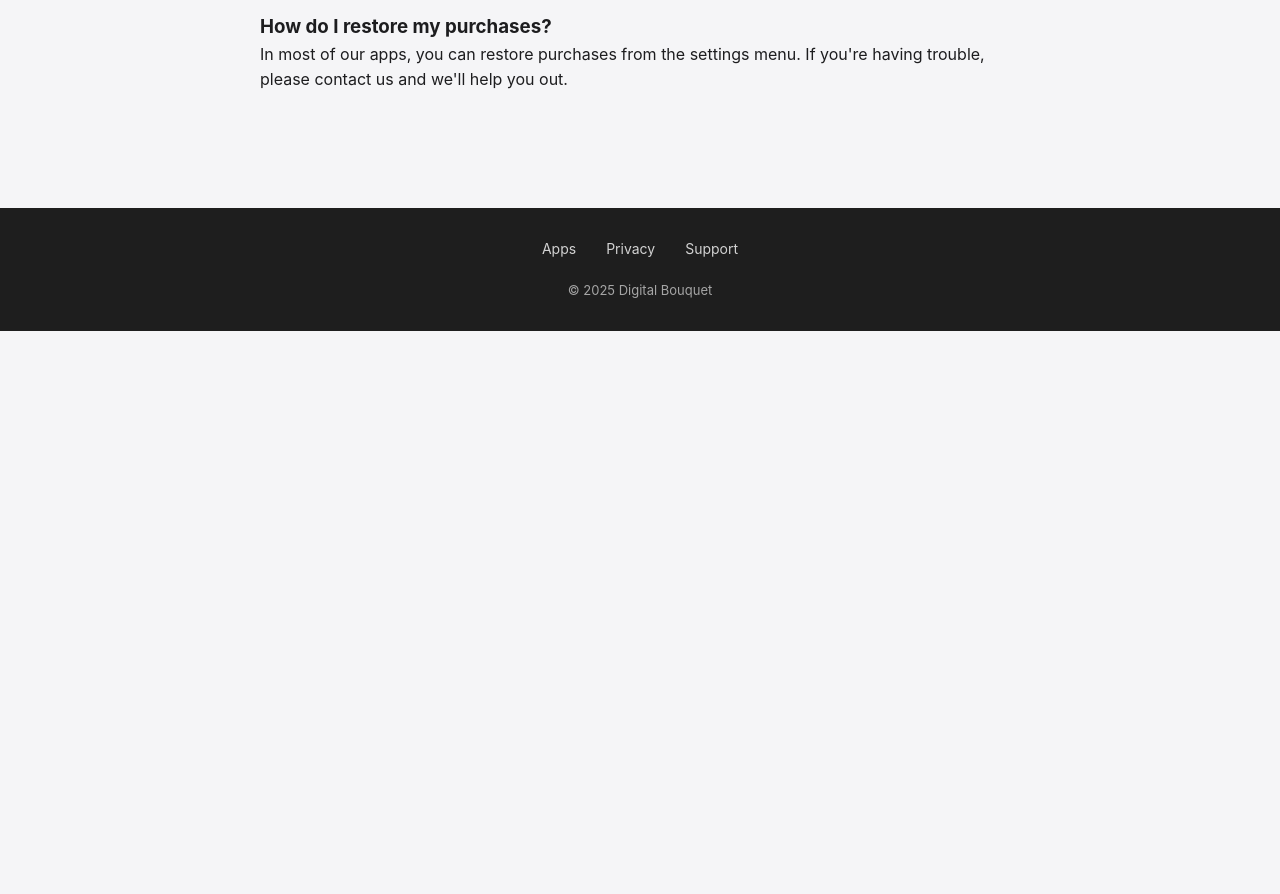
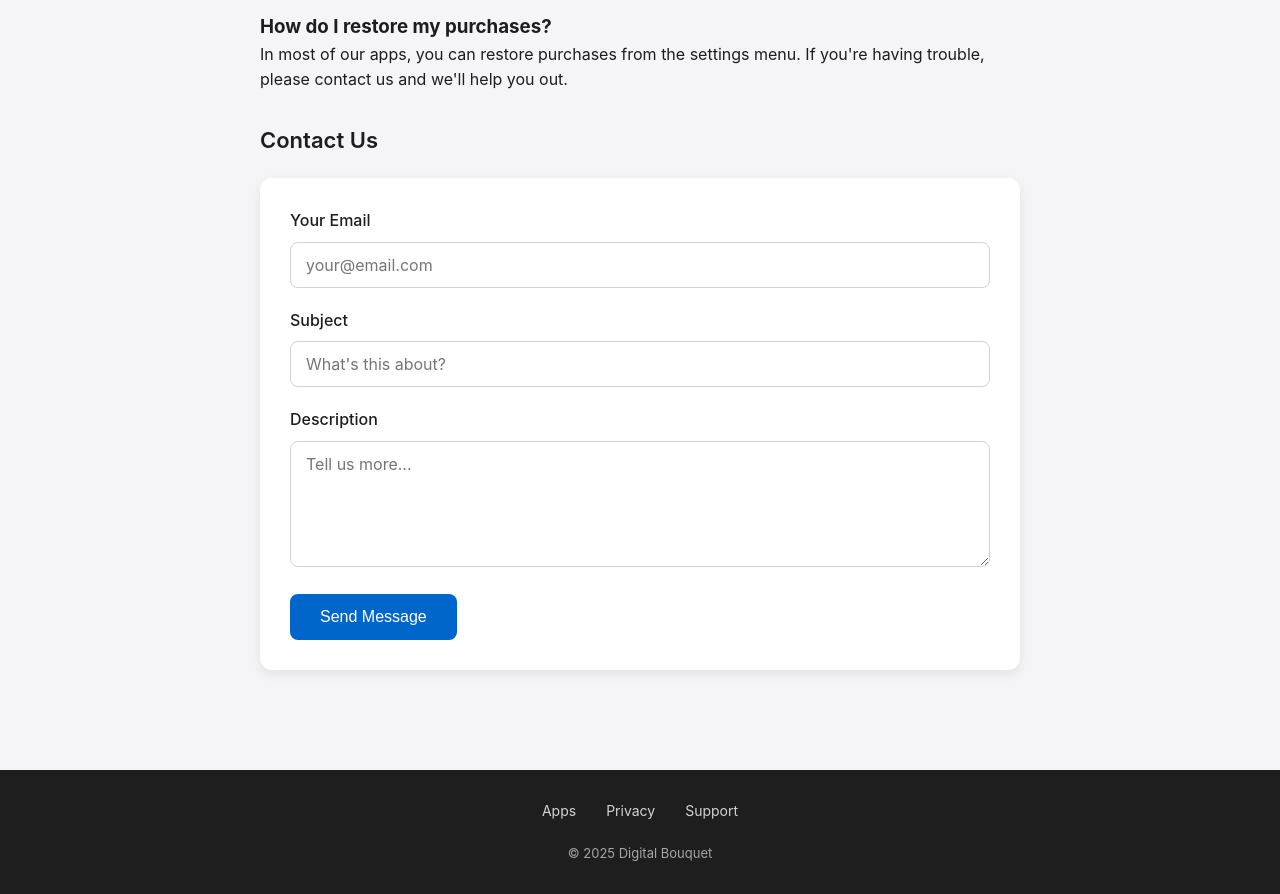
Before and after one commit to Psytew/psytew.github.io, a plain HTML site: page support.html in a window 1280 px wide. Shown: the part 788-1682 px from the top of the page. Before the commit the page ends 1119 px from the top, so only its background shows below. Drawn offline with Linux system fonts and the light colour scheme.

Commit message:
add support form

```diff
--- a/css/style.css
+++ b/css/style.css
@@ -170,6 +170,65 @@ a:hover {
     font-weight: 500;
 }
 
+/* Support Form */
+.support-form {
+    background: #ffffff;
+    border-radius: 12px;
+    padding: 30px;
+    margin-top: 20px;
+    box-shadow: 0 4px 12px rgba(0, 0, 0, 0.08);
+}
+
+.form-group {
+    margin-bottom: 20px;
+}
+
+.form-group label {
+    display: block;
+    font-weight: 500;
+    margin-bottom: 8px;
+    color: #1d1d1f;
+}
+
+.form-group input,
+.form-group textarea {
+    width: 100%;
+    padding: 12px 15px;
+    border: 1px solid #d2d2d7;
+    border-radius: 8px;
+    font-size: 16px;
+    font-family: inherit;
+    transition: border-color 0.2s, box-shadow 0.2s;
+}
+
+.form-group input:focus,
+.form-group textarea:focus {
+    outline: none;
+    border-color: #0066cc;
+    box-shadow: 0 0 0 3px rgba(0, 102, 204, 0.1);
+}
+
+.form-group textarea {
+    resize: vertical;
+    min-height: 120px;
+}
+
+.submit-btn {
+    background-color: #0066cc;
+    color: #ffffff;
+    border: none;
+    padding: 14px 30px;
+    font-size: 16px;
+    font-weight: 500;
+    border-radius: 8px;
+    cursor: pointer;
+    transition: background-color 0.2s;
+}
+
+.submit-btn:hover {
+    background-color: #0055aa;
+}
+
 /* Footer */
 .footer {
     background-color: #1e1e1e;
--- a/support.html
+++ b/support.html
@@ -41,6 +41,26 @@
 
         <h3>How do I restore my purchases?</h3>
         <p>In most of our apps, you can restore purchases from the settings menu. If you're having trouble, please contact us and we'll help you out.</p>
+
+        <h2>Contact Us</h2>
+        <form class="support-form" action="https://formsubmit.co/support@digitalbouquet.ink" method="POST">
+            <input type="hidden" name="_subject" value="Support Request from Digital Bouquet">
+            <input type="hidden" name="_captcha" value="false">
+            <input type="hidden" name="_next" value="https://psytew.github.io/support.html">
+            <div class="form-group">
+                <label for="email">Your Email</label>
+                <input type="email" id="email" name="email" required placeholder="your@email.com">
+            </div>
+            <div class="form-group">
+                <label for="subject">Subject</label>
+                <input type="text" id="subject" name="_subject" required placeholder="What's this about?">
+            </div>
+            <div class="form-group">
+                <label for="description">Description</label>
+                <textarea id="description" name="message" rows="5" required placeholder="Tell us more..."></textarea>
+            </div>
+            <button type="submit" class="submit-btn">Send Message</button>
+        </form>
     </main>
 
     <footer class="footer">
```
